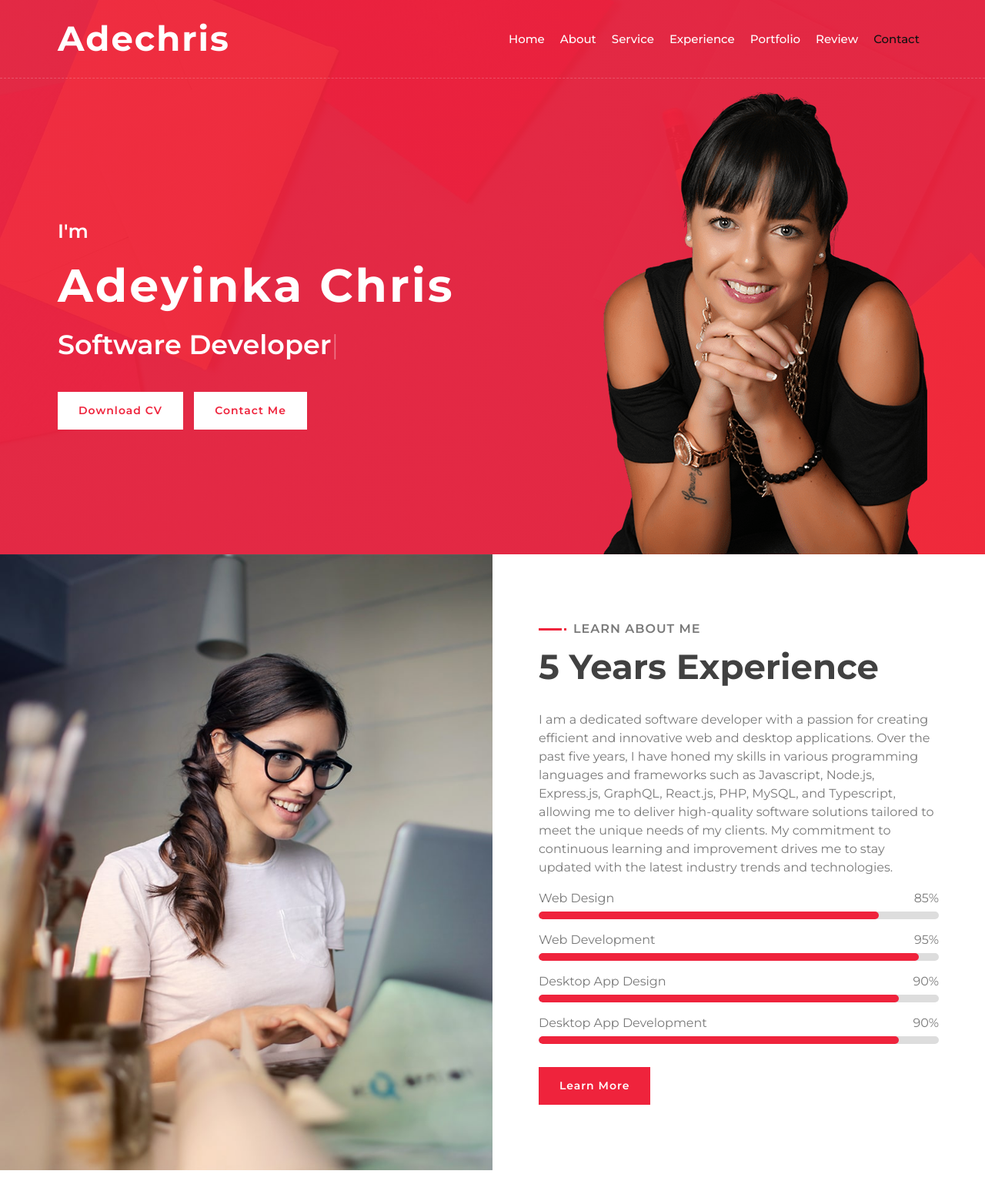
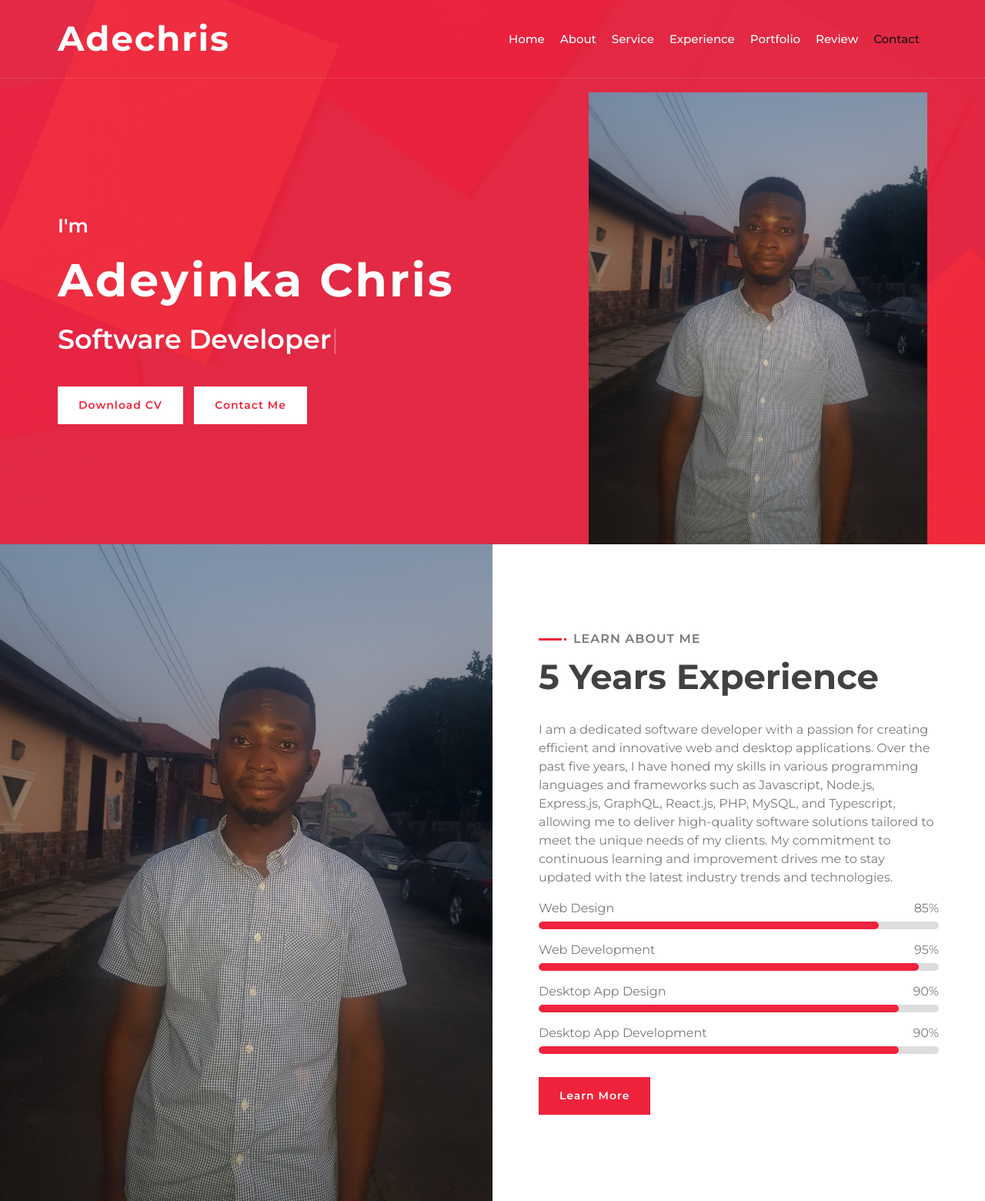
Before and after one commit to Adechris/portfolio, a website: page public/index.html in a window 1280 px wide. Shown: the top 1560 px of the page at 77% size. Drawn offline with nearby package versions, Linux system fonts and the light colour scheme.

Commit message:
changed picture

```diff
--- a/public/index.html
+++ b/public/index.html
@@ -72,7 +72,7 @@
             </div>
             <div class="col-sm-12 col-md-6 d-none d-md-block">
                 <div class="hero-image">
-                    <img src="img/hero.png" alt="Hero Image">
+                    <img src="assets/pic1.jpeg" alt="Hero Image">
                 </div>
             </div>
         </div>
@@ -88,7 +88,7 @@
         <div class="row align-items-center">
             <div class="col-lg-6">
                 <div class="about-img">
-                    <img src="img/about.jpg" alt="Image">
+                    <img src="assets/pic1.jpeg" alt="Image">
                 </div>
             </div>
             <div class="col-lg-6">
```
Also changed, not shown: public/assets/pic1.jpeg (added), public/assets/pic2.jfif (added).
